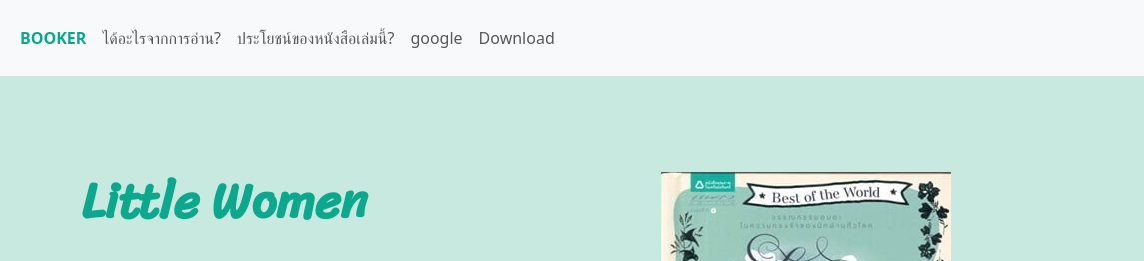
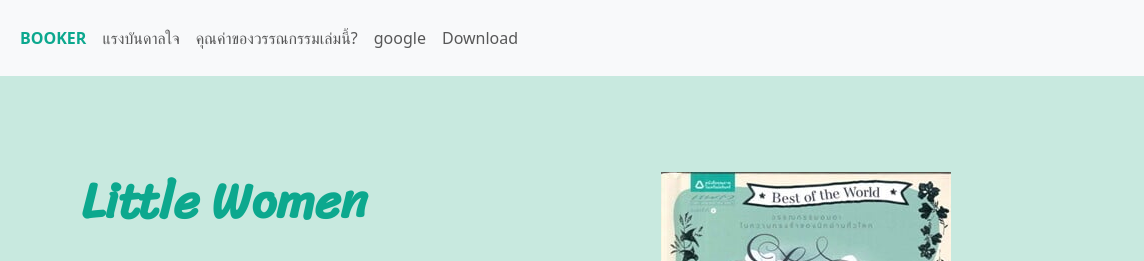
Before and after one commit to boonteimt-sys/book-recommend, a plain HTML site: page index.html in a window 1280 px wide. Shown: the top 261 px of the page, 136-1280 px from the left. Drawn offline with nearby package versions, Linux system fonts and the light colour scheme; a web font is replaced by a local one.

Commit message:
Add files via upload

```diff
--- a/index.html
+++ b/index.html
@@ -31,11 +31,11 @@
             </li>
 
             <li class="nav-item">
-          <a class="nav-link" href="#benefit">ได้อะไรจากการอ่าน?</a>
+          <a class="nav-link" href="#benefit">แรงบันดาลใจ</a>
         </li>
 
         <li class="nav-item ">
-          <a class="nav-link " href="#useful" >ประโยชน์ของหนังสือเล่มนี้?</a>
+          <a class="nav-link " href="#useful" >คุณค่าของวรรณกรรมเล่มนี้?</a>
         </li>
 
          <li class="nav-item ">
```
